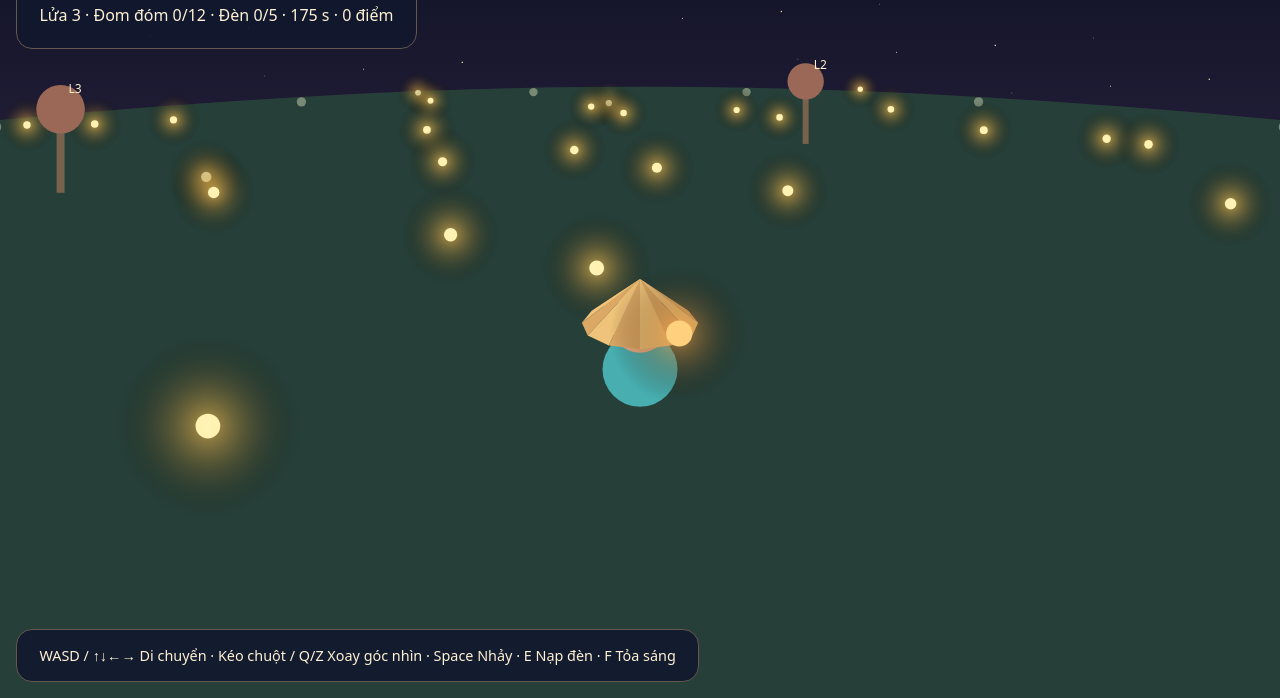
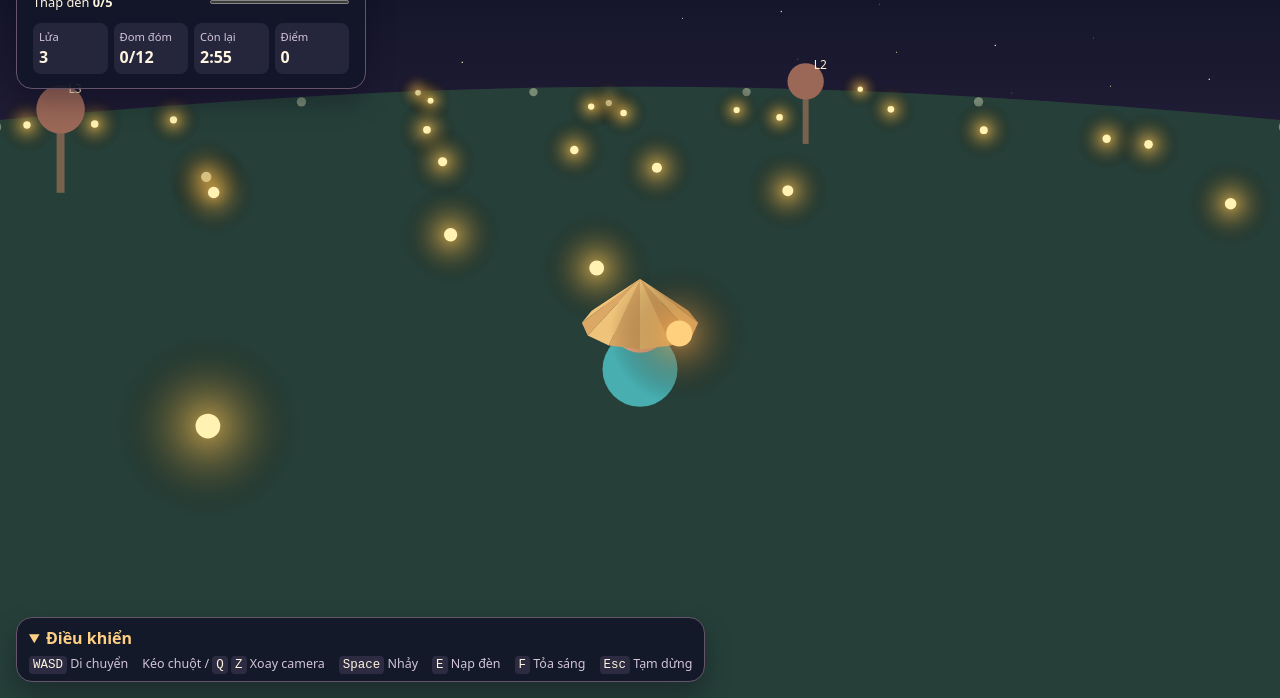
Before and after one commit to MinhDucDepZaiJ/K5-L3A-DAY12-NguyenDucMinh-2A202603633-AI-SDLC-Dao-Den-Long, a plain HTML site: page index.html in a window 1280 px wide. Shown: the part 102-800 px from the top of the page. Drawn offline with Linux system fonts and the light colour scheme; animation ran at ten frames a second.

Commit message:
Improve player HUD and add pause controls

```diff
--- a/index.html
+++ b/index.html
@@ -4,15 +4,68 @@
 <meta name="viewport" content="width=device-width,initial-scale=1">
 <title>Đảo Đèn Lồng</title>
 <style>
-*{box-sizing:border-box}body{margin:0;background:#0c1022;color:#fff1d4;font:16px system-ui}canvas{display:block;width:100vw;height:100vh;touch-action:none;cursor:grab}canvas.orbiting{cursor:grabbing}
-header,footer,aside{position:fixed;padding:1rem 1.4rem;background:#12182eea;border:1px solid #65574c;border-radius:16px}
-header{top:1rem;left:1rem}h1{font:700 1.75rem Georgia;margin:0 0 .4rem}p{margin:.4rem 0}
-footer{bottom:1rem;left:1rem;font-size:.9rem}aside{inset:35% auto auto 50%;transform:translateX(-50%);text-align:center;min-width:240px}
-button{background:#ffc470;border:0;border-radius:8px;color:#161229;padding:.7rem 1.2rem;font-weight:700;cursor:pointer}
+:root{color-scheme:dark;--panel:#131728ed;--line:#66556a;--gold:#ffd083;--muted:#d3c4d8}
+*{box-sizing:border-box}
+body{margin:0;background:#0c1022;color:#fff4df;font:16px system-ui}
+canvas{display:block;width:100vw;height:100dvh;touch-action:none;cursor:grab}
+canvas.orbiting{cursor:grabbing}
+.panel,dialog{background:var(--panel);border:1px solid var(--line);border-radius:16px;box-shadow:0 12px 28px #09071955}
+header{position:fixed;top:16px;left:16px;padding:14px 16px;width:min(350px,calc(100vw - 150px));min-width:185px}
+h1,h2,p{margin:0}
+h1{font:700 clamp(1.05rem,3vw,1.55rem) system-ui}
+.location{color:var(--gold);font-size:.78rem;margin-bottom:3px}
+dl{display:grid;grid-template-columns:repeat(4,1fr);gap:6px;margin:12px 0 0}
+dl div{background:#25263b;border-radius:8px;padding:6px;min-width:0}
+dt{color:var(--muted);font-size:.7rem}
+dd{margin:2px 0 0;font-weight:700;font-variant-numeric:tabular-nums}
+.goal{display:flex;gap:8px;align-items:center;justify-content:space-between;margin-top:10px;font-size:.8rem}
+progress{width:44%;height:8px;accent-color:var(--gold)}
+button{font:inherit;font-weight:700;cursor:pointer;border:1px solid transparent;border-radius:9px;padding:9px 12px;background:var(--gold);color:#241b2f}
+button:focus-visible,summary:focus-visible{outline:3px solid #fff4df;outline-offset:3px}
+button.secondary{background:#292942;border-color:var(--line);color:#fff4df}
+#pause{position:fixed;top:16px;right:16px}
+#status{position:fixed;bottom:88px;left:50%;translate:-50%;width:max-content;max-width:calc(100vw - 32px);padding:9px 14px;text-align:center;border-radius:12px;background:#191a2eee;color:var(--gold)}
+#status:empty{display:none}
+footer{position:fixed;bottom:16px;inset-inline:16px;width:fit-content;max-width:calc(100% - 32px);padding:9px 12px}
+summary{cursor:pointer;color:var(--gold);font-weight:700}
+.controls{display:flex;flex-wrap:wrap;gap:6px 14px;margin-top:6px;font-size:.78rem;color:var(--muted)}
+kbd{background:#2d2b42;color:#fff4df;border-radius:4px;padding:2px 4px}
+dialog{width:min(410px,calc(100% - 32px));color:#fff4df;text-align:center;padding:24px}
+dialog::backdrop{background:#090a18aa}
+dialog p{margin:10px 0 18px;color:var(--muted)}
+@media(max-width:560px){dl{grid-template-columns:repeat(2,1fr)}footer{bottom:8px}#status{top:50%;bottom:auto}}
 </style>
 <canvas aria-label="Sân chơi Đêm 1"></canvas>
-<header><h1>Đảo Đèn Lồng</h1><p>Đêm 1 · Đảo Bến</p><p id="hud">Đang tải…</p><p id="status"></p></header>
-<footer>WASD / ↑↓←→ Di chuyển · Kéo chuột / Q/Z Xoay góc nhìn · Space Nhảy · E Nạp đèn · F Tỏa sáng</footer>
-<aside hidden><h2></h2><button>Chơi lại</button></aside>
+<header class="panel" aria-label="Tiến độ màn chơi">
+  <p class="location">Đêm 1 · Đảo Bến</p>
+  <h1>Đảo Đèn Lồng</h1>
+  <div class="goal"><span>Thắp đèn <strong id="lanterns">0/5</strong></span><progress id="progress" value="0" max="5" aria-label="Số đèn đã thắp"></progress></div>
+  <dl>
+    <div><dt>Lửa</dt><dd id="flames">—</dd></div>
+    <div><dt>Đom đóm</dt><dd id="motes">—</dd></div>
+    <div><dt>Còn lại</dt><dd id="time">—</dd></div>
+    <div><dt>Điểm</dt><dd id="score">—</dd></div>
+  </dl>
+</header>
+<button id="pause" type="button" aria-keyshortcuts="Escape">⏸ Tạm dừng</button>
+<p id="status" role="status"></p>
+<footer class="panel">
+  <details open>
+    <summary>Điều khiển</summary>
+    <div class="controls">
+      <span><kbd>WASD</kbd> Di chuyển</span>
+      <span>Kéo chuột / <kbd>Q</kbd> <kbd>Z</kbd> Xoay camera</span>
+      <span><kbd>Space</kbd> Nhảy</span>
+      <span><kbd>E</kbd> Nạp đèn</span>
+      <span><kbd>F</kbd> Tỏa sáng</span>
+      <span><kbd>Esc</kbd> Tạm dừng</span>
+    </div>
+  </details>
+</footer>
+<dialog aria-labelledby="dialog-title">
+  <h2 id="dialog-title"></h2>
+  <p id="dialog-detail"></p>
+  <button id="dialog-action" type="button" autofocus></button>
+</dialog>
 <script type="module" src="./view.mjs"></script>
 </html>
--- a/view.mjs
+++ b/view.mjs
@@ -3,14 +3,28 @@ import {createGame,islandRadius} from './game.mjs';
 const {tuning}=await fetch('./game.contract.json').then(response=>response.json());
 const canvas=document.querySelector('canvas');
 const ctx=canvas.getContext('2d');
-const hud=document.querySelector('#hud');
-const status=document.querySelector('#status');
-const modal=document.querySelector('aside');
+const hud=Object.fromEntries(['lanterns','progress','flames','motes','time','score']
+  .map(id=>[id,document.getElementById(id)]));
+const status=document.getElementById('status');
+const pauseButton=document.getElementById('pause');
+const modal=document.querySelector('dialog');
+const modalTitle=document.getElementById('dialog-title');
+const modalDetail=document.getElementById('dialog-detail');
+const modalAction=document.getElementById('dialog-action');
+let paused=false;
 const keys=new Set();
 const controls=['ArrowUp','ArrowDown','ArrowLeft','ArrowRight','Space','KeyW','KeyA','KeyS','KeyD','KeyQ','KeyZ','KeyE','KeyF'];
 addEventListener('keydown',event=>{
-  if (controls.includes(event.code)) event.preventDefault();
-  keys.add(event.code);
+  if (event.code==='Escape' && game.state==='playing'){
+    event.preventDefault();
+    if (!event.repeat) setPaused(!paused);
+    return;
+  }
+  if (paused || game.state!=='playing' || event.target?.closest?.('button,summary')) return;
+  if (controls.includes(event.code)){
+    event.preventDefault();
+    keys.add(event.code);
+  }
 });
 addEventListener('keyup',event=>keys.delete(event.code));
 addEventListener('blur',()=>keys.clear());
@@ -18,7 +32,7 @@ let game, view, yaw, pitch, accumulator, pulseUntil;
 let drag = null;
 const wrapYaw = angle => ((angle % 360) + 360) % 360;
 canvas.addEventListener('pointerdown', event => {
-  if (drag || event.button !== 0 || game.state !== 'playing') return;
+  if (paused || drag || event.button !== 0 || game.state !== 'playing') return;
   drag = {id:event.pointerId,x:event.clientX,y:event.clientY};
   canvas.setPointerCapture(event.pointerId);
   canvas.classList.add('orbiting');
@@ -30,9 +44,38 @@ canvas.addEventListener('pointermove', event => {
   drag.x = event.clientX;
   drag.y = event.clientY;
 });
-canvas.addEventListener('lostpointercapture', () => {
-  drag = null;
+function stopOrbit(){
+  const id=drag?.id;
+  drag=null;
   canvas.classList.remove('orbiting');
+  if (id!==undefined && canvas.hasPointerCapture(id)) canvas.releasePointerCapture(id);
+}
+canvas.addEventListener('lostpointercapture',stopOrbit);
+function showDialog(title,detail,action){
+  modalTitle.textContent=title;
+  modalDetail.textContent=detail;
+  modalAction.textContent=action;
+  modal.showModal();
+  modalAction.focus();
+}
+function setPaused(value){
+  if (game.state!=='playing' || paused===value) return;
+  paused=value;
+  keys.clear();
+  stopOrbit();
+  accumulator=0;
+  last=performance.now();
+  if (paused) showDialog('Đang tạm dừng','Tiếp tục để chơi từ chỗ bạn vừa dừng.','Tiếp tục');
+  else {
+    modal.close();
+    pauseButton.blur();
+  }
+}
+pauseButton.addEventListener('click',()=>setPaused(true));
+modalAction.addEventListener('click',()=>paused?setPaused(false):reset());
+modal.addEventListener('cancel',event=>{
+  event.preventDefault();
+  if (paused) setPaused(false);
 });
 function reset(){
   game=createGame(tuning,42);
@@ -42,9 +85,12 @@ function reset(){
   accumulator=0;
   pulseUntil=0;
   keys.clear();
-  modal.hidden=true;
+  paused=false;
+  stopOrbit();
+  if (modal.open) modal.close();
+  pauseButton.disabled=false;
+  pauseButton.blur();
 }
-modal.querySelector('button').onclick=reset;
 reset();
 let last=performance.now();
 const circle=Array.from({length:72},(_,i)=>[Math.cos(i*Math.PI/36),Math.sin(i*Math.PI/36)]);
@@ -138,9 +184,9 @@ function draw(now){
   }
 }
 function loop(now){
-  accumulator+=Math.min(.15,(now-last)/1000);
+  if (!paused && game.state==='playing') accumulator+=Math.min(.15,(now-last)/1000);
   last=now;
-  while (accumulator>=1/60 && game.state==='playing'){
+  while (!paused && accumulator>=1/60 && game.state==='playing'){
     accumulator-=1/60;
     yaw=wrapYaw(yaw+axis(pressed('KeyQ'),pressed('KeyZ'))*2);
     const events=game.step({move:[
@@ -150,14 +196,31 @@ function loop(now){
     if (events.some(e=>e.name==='pulse')) pulseUntil=game.tick+24;
     view=game.snapshot();
   }
-  draw(now);
-  hud.textContent=`Lửa ${view.player.flames} · Đom đóm ${view.player.carried}/${tuning.carry_capacity} · Đèn ${view.lanterns.filter(l=>l.lit).length}/5 · ${Math.ceil(view.time_left_s)} s · ${view.score} điểm`;
-  const near=view.lanterns.find(l=>!l.lit && Math.hypot(l.pos[0]-view.player.pos[0],l.pos[2]-view.player.pos[2])<=tuning.interact_radius);
-  status.textContent=near?`E · Nạp đèn ${near.id} (${near.deposited}/${tuning.lantern_cost})`:'';
-  if (game.state!=='playing' && modal.hidden){
-    modal.querySelector('h2').textContent=game.state==='won'?'Đảo đã sáng!':'Đêm đã khép lại';
-    modal.hidden=false;
+  draw(game.tick*1000/60);
+  updateHud();
+  if (game.state!=='playing' && !modal.open){
+    pauseButton.disabled=true;
+    stopOrbit();
+    showDialog(game.state==='won'?'Đảo đã sáng!':'Đêm đã khép lại',
+      `${view.lanterns.filter(l=>l.lit).length}/${view.lanterns.length} đèn đã thắp · ${view.score} điểm`,'Chơi lại');
   }
   requestAnimationFrame(loop);
 }
+function updateHud(){
+  const lit=view.lanterns.filter(l=>l.lit).length;
+  const seconds=Math.ceil(view.time_left_s);
+  const values={lanterns:`${lit}/${view.lanterns.length}`,flames:String(view.player.flames),
+    motes:`${view.player.carried}/${tuning.carry_capacity}`,
+    time:`${Math.floor(seconds/60)}:${String(seconds%60).padStart(2,'0')}`,score:String(view.score)};
+  for (const [id,value] of Object.entries(values)){
+    if (hud[id].textContent!==value) hud[id].textContent=value;
+  }
+  hud.progress.max=view.lanterns.length;
+  hud.progress.value=lit;
+  const near=view.lanterns.find(l=>!l.lit && Math.hypot(l.pos[0]-view.player.pos[0],l.pos[2]-view.player.pos[2])<=tuning.interact_radius);
+  const hint=near && !paused && game.state==='playing'
+    ? (view.player.carried ? `E · Nạp đèn (${near.deposited}/${tuning.lantern_cost})` : 'Nhặt đom đóm để nạp đèn')
+    : '';
+  if (status.textContent!==hint) status.textContent=hint;
+}
 requestAnimationFrame(loop);
```
Also changed, not shown: 1 other file.
